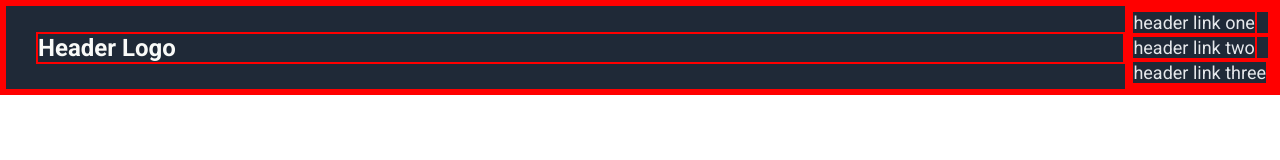
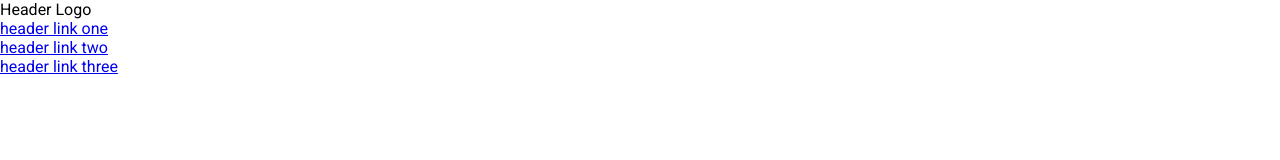
Before and after one commit to eligijuslinkevicius/landing-page-for-theodinproject, a plain HTML site: page index.html in a window 1280 px wide. Drawn offline with Linux system fonts and the light colour scheme.

Commit message:
Re-done the styles.css and left only the necessary for today

```diff
--- a/styles.css
+++ b/styles.css
@@ -2,41 +2,6 @@
 
 * {
     font-family: 'Roboto', sans-serif;
-
-    border: 2px solid red;
-
     margin: 0 auto;
     padding: 0;
 }
-
-.header {
-    display: flex;
-    background-color: #1F2937;
-}
-
-.logo {
-    font-size: 24px;
-    color: #F9FAF8;
-    font-weight: 700;
-    flex: 1;
-    margin: auto;
-    justify-content: center;
-    margin-left: 30px;
-}
-
-.header-links {
-    display: flex;
-    gap: 20px;
-}
-
-ul {
-    list-style: none;
-    flex: 1;
-    align-items: right;
-}
-
-a {
-    text-decoration: none;
-    font-size: 18px;
-    color: #E5E7EB;
-}
```
